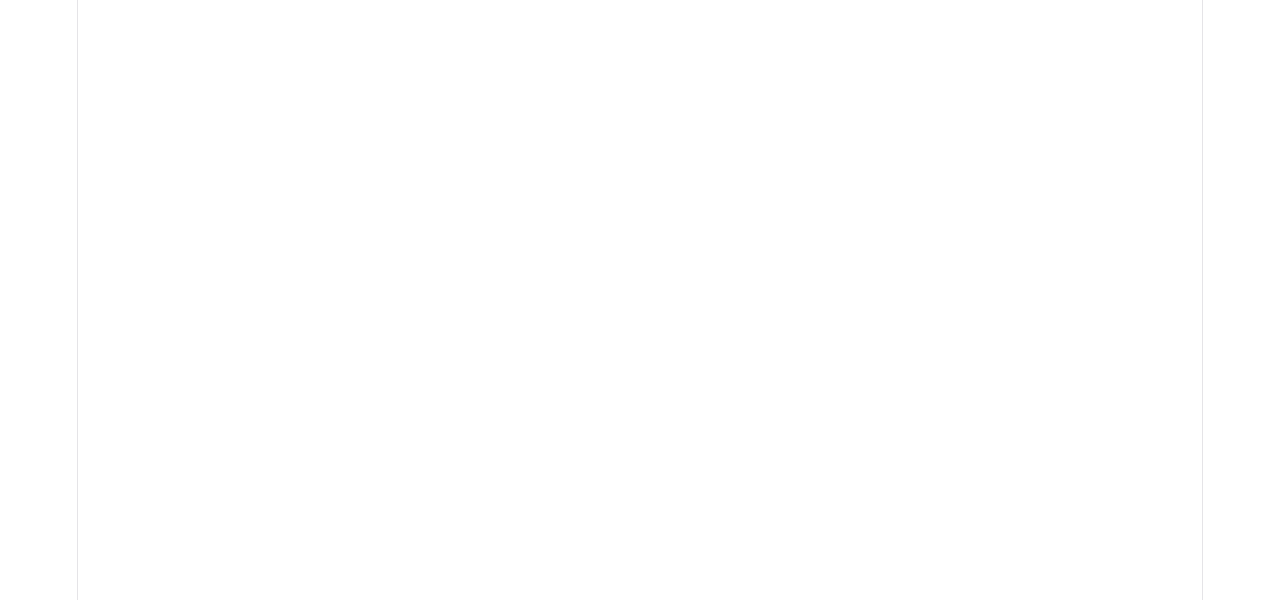
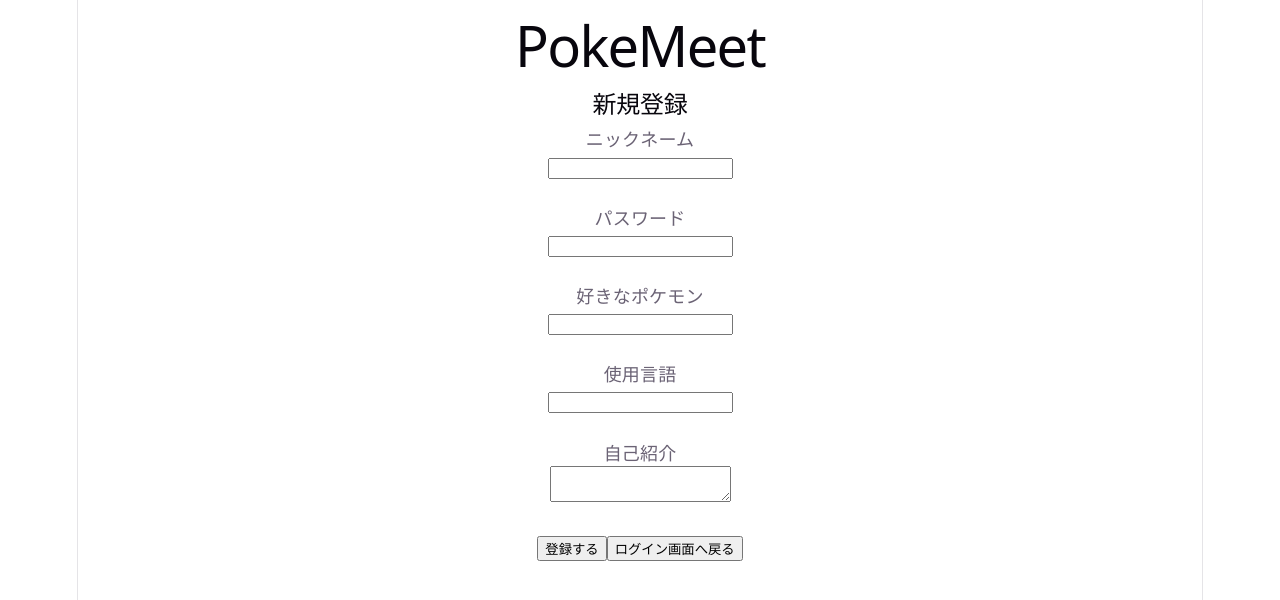
Before and after one commit to HenryChung81/pokemeet, a React app in the folder frontend/: page /register in a window 1280 px wide. Before the commit this address had no page. Shown: the top 600 px of the page. Built offline with nearby package versions, Linux system fonts and the light colour scheme; the HTML template or start-up script is replaced by a standard one.

Commit message:
ユーザー新規登録を追加

```diff
--- a/frontend/src/App.tsx
+++ b/frontend/src/App.tsx
@@ -8,6 +8,7 @@ import {
 
 // 各ページを読み込む
 import LoginPage from "./pages/LoginPage";
+import RegisterPage from "./pages/RegisterPage";
 import UsersPage from "./pages/UsersPage";
 import ProfilePage from "./pages/ProfilePage";
 import UserDetailPage from "./pages/UserDetailPage";
@@ -27,10 +28,6 @@ function App() {
           ログイン画面
           ========================= */}
 
-      {/*
-        ログイン画面は、
-        ログインしていなくてもアクセスできる。
-      */}
       <Route
         path="/"
         element={<LoginPage />}
@@ -38,15 +35,23 @@ function App() {
 
 
       {/* =========================
+          新規登録画面
+          ========================= */}
+
+      {/*
+        新規登録はログインしていなくても
+        アクセスできる。
+      */}
+      <Route
+        path="/register"
+        element={<RegisterPage />}
+      />
+
+
+      {/* =========================
           ユーザー一覧
           ========================= */}
 
-      {/*
-        ユーザー一覧はログインが必要。
-
-        ProtectedRouteで囲むことで、
-        JWTがない場合はログイン画面へ戻す。
-      */}
       <Route
         path="/users"
         element={
@@ -61,13 +66,6 @@ function App() {
           ユーザー詳細
           ========================= */}
 
-      {/*
-        /users/5
-        /users/10
-        のようなURL。
-
-        ここもログインが必要。
-      */}
       <Route
         path="/users/:userId"
         element={
@@ -82,10 +80,6 @@ function App() {
           マイプロフィール
           ========================= */}
 
-      {/*
-        自分のプロフィールを見る場合も
-        ログインが必要。
-      */}
       <Route
         path="/profile"
         element={
--- a/frontend/src/pages/LoginPage.tsx
+++ b/frontend/src/pages/LoginPage.tsx
@@ -1,27 +1,68 @@
+// Reactの状態管理機能を読み込む
 import { useState } from "react";
+
+// React Routerから、
+// 別のページへ移動するための機能を読み込む
 import { useNavigate } from "react-router-dom";
 
 
+// FastAPIのログインAPIが返してくるデータの型
+interface LoginResponse {
+
+  // ログイン成功時に返されるJWT
+  access_token?: string;
+
+  // トークンの種類
+  token_type?: string;
+
+  // ログイン成功メッセージ
+  message?: string;
+
+  // FastAPIでエラーが発生した場合
+  detail?: string;
+}
+
+
+// ログイン画面のコンポーネント
 function LoginPage() {
-  const [nickname, setNickname] = useState("");
-  const [password, setPassword] = useState("");
-  const [message, setMessage] = useState("");
 
-  // 画面移動に使う
+  // ニックネームを管理するstate
+  const [nickname, setNickname] =
+    useState("");
+
+
+  // パスワードを管理するstate
+  const [password, setPassword] =
+    useState("");
+
+
+  // ログイン結果などのメッセージ
+  const [message, setMessage] =
+    useState("");
+
+
+  // ページ移動に使う
   const navigate = useNavigate();
 
 
-  const handleLogin = async () => {
+  // ログインボタンを押したときに実行する
+  const handleLogin = async (): Promise<void> => {
+
     try {
+
+      // FastAPIのログインAPIへアクセスする
       const response = await fetch(
         "http://127.0.0.1:8000/login",
         {
+          // ログインなのでPOSTを使用する
           method: "POST",
 
+          // JSON形式で送信する
           headers: {
             "Content-Type": "application/json",
           },
 
+          // ニックネームとパスワードを送信する
           body: JSON.stringify({
             nickname: nickname,
             password: password,
@@ -29,25 +70,49 @@ function LoginPage() {
         }
       );
 
-      const data = await response.json();
 
+      // FastAPIから返されたJSONを取得する
+      const data: LoginResponse =
+        await response.json();
+
+
+      // ログインに失敗した場合
       if (!response.ok) {
+
         setMessage(
-          data.detail || "ログインに失敗しました"
+          data.detail ||
+          "ログインに失敗しました"
         );
+
         return;
       }
 
-      // JWTを保存
+
+      // JWTが存在しない場合
+      if (!data.access_token) {
+
+        setMessage(
+          "アクセストークンを取得できませんでした"
+        );
+
+        return;
+      }
+
+
+      // JWTをlocalStorageに保存する
       localStorage.setItem(
         "access_token",
         data.access_token
       );
 
-      // ユーザー一覧ページへ移動
+
+      // ログイン成功後、
+      // ユーザー一覧ページへ移動する
       navigate("/users");
 
     } catch (error) {
+
+      // 通信エラーなどが発生した場合
       console.error(error);
 
       setMessage(
@@ -57,43 +122,89 @@ function LoginPage() {
   };
 
 
+  // 画面に表示する内容
   return (
     <div>
+
+      {/* アプリのタイトル */}
       <h1>PokeMeet</h1>
 
+
+      {/* ページタイトル */}
       <h2>ログイン</h2>
 
+
+      {/* ニックネーム入力欄 */}
       <div>
-        <label>ニックネーム</label>
+
+        <label>
+          ニックネーム
+        </label>
+
+        <br />
 
         <input
           type="text"
           value={nickname}
           onChange={(event) =>
-            setNickname(event.target.value)
+            setNickname(
+              event.target.value
+            )
           }
         />
+
       </div>
 
+
+      <br />
+
+
+      {/* パスワード入力欄 */}
       <div>
-        <label>パスワード</label>
+
+        <label>
+          パスワード
+        </label>
+
+        <br />
 
         <input
           type="password"
           value={password}
           onChange={(event) =>
-            setPassword(event.target.value)
+            setPassword(
+              event.target.value
+            )
           }
         />
+
       </div>
 
+
+      <br />
+
+
+      {/* ログインボタン */}
       <button onClick={handleLogin}>
         ログイン
       </button>
 
+
+      {/* 新規登録画面へ移動するボタン */}
+      <button
+        onClick={() => navigate("/register")}
+      >
+        新規登録
+      </button>
+
+
+      {/* ログイン結果やエラーメッセージ */}
       <p>{message}</p>
+
     </div>
   );
 }
 
+
+// LoginPageを他のファイルから使用できるようにする
 export default LoginPage;
--- /dev/null
+++ b/frontend/src/pages/RegisterPage.tsx
@@ -0,0 +1,280 @@
+// Reactの状態管理機能を読み込む
+import { useState } from "react";
+
+// React Routerから、
+// ページ移動に使う機能を読み込む
+import { useNavigate } from "react-router-dom";
+
+
+// ユーザー登録APIが返すデータの型
+interface RegisterResponse {
+
+  // 登録成功時のメッセージ
+  message?: string;
+
+  // FastAPIでエラーが発生した場合のメッセージ
+  detail?: string;
+}
+
+
+// ユーザー登録画面
+function RegisterPage() {
+
+  // ニックネームを管理するstate
+  const [nickname, setNickname] = useState("");
+
+
+  // パスワードを管理するstate
+  const [password, setPassword] = useState("");
+
+
+  // 好きなポケモンを管理するstate
+  const [favoritePokemon, setFavoritePokemon] =
+    useState("");
+
+
+  // 使用言語を管理するstate
+  const [language, setLanguage] =
+    useState("");
+
+
+  // 自己紹介を管理するstate
+  const [introduction, setIntroduction] =
+    useState("");
+
+
+  // エラーメッセージなどを管理するstate
+  const [message, setMessage] = useState("");
+
+
+  // ページ移動に使う
+  const navigate = useNavigate();
+
+
+  // 登録ボタンを押したときに実行する処理
+  const handleRegister = async (): Promise<void> => {
+
+    try {
+
+      // FastAPIのユーザー登録APIへアクセスする
+      const response = await fetch(
+        "http://127.0.0.1:8000/users",
+        {
+          // ユーザー登録なのでPOSTを使用する
+          method: "POST",
+
+          // JSON形式でデータを送信する
+          headers: {
+            "Content-Type": "application/json",
+          },
+
+          // 入力されたユーザー情報をJSONに変換する
+          body: JSON.stringify({
+            nickname: nickname,
+            password: password,
+            favorite_pokemon:
+              favoritePokemon || null,
+            language:
+              language || null,
+            introduction:
+              introduction || null,
+          }),
+        }
+      );
+
+
+      // FastAPIから返されたJSONを取得する
+      const data: RegisterResponse =
+        await response.json();
+
+
+      // HTTPステータスが200番台ではない場合
+      if (!response.ok) {
+
+        setMessage(
+          data.detail ||
+          "ユーザー登録に失敗しました"
+        );
+
+        return;
+      }
+
+
+      // 登録成功
+      setMessage(
+        data.message ||
+        "ユーザーを登録しました"
+      );
+
+
+      // 少し待ってからログイン画面へ移動する
+      setTimeout(() => {
+        navigate("/");
+      }, 1000);
+
+    } catch (error) {
+
+      // 通信エラーなどが発生した場合
+      console.error(error);
+
+      setMessage(
+        "サーバーとの通信に失敗しました"
+      );
+    }
+  };
+
+
+  // 画面に表示する内容
+  return (
+    <div>
+
+      {/* アプリのタイトル */}
+      <h1>PokeMeet</h1>
+
+
+      {/* ページタイトル */}
+      <h2>新規登録</h2>
+
+
+      {/* ニックネーム */}
+      <div>
+
+        <label>
+          ニックネーム
+        </label>
+
+        <br />
+
+        <input
+          type="text"
+          value={nickname}
+          onChange={(event) =>
+            setNickname(event.target.value)
+          }
+        />
+
+      </div>
+
+
+      <br />
+
+
+      {/* パスワード */}
+      <div>
+
+        <label>
+          パスワード
+        </label>
+
+        <br />
+
+        <input
+          type="password"
+          value={password}
+          onChange={(event) =>
+            setPassword(event.target.value)
+          }
+        />
+
+      </div>
+
+
+      <br />
+
+
+      {/* 好きなポケモン */}
+      <div>
+
+        <label>
+          好きなポケモン
+        </label>
+
+        <br />
+
+        <input
+          type="text"
+          value={favoritePokemon}
+          onChange={(event) =>
+            setFavoritePokemon(
+              event.target.value
+            )
+          }
+        />
+
+      </div>
+
+
+      <br />
+
+
+      {/* 使用言語 */}
+      <div>
+
+        <label>
+          使用言語
+        </label>
+
+        <br />
+
+        <input
+          type="text"
+          value={language}
+          onChange={(event) =>
+            setLanguage(event.target.value)
+          }
+        />
+
+      </div>
+
+
+      <br />
+
+
+      {/* 自己紹介 */}
+      <div>
+
+        <label>
+          自己紹介
+        </label>
+
+        <br />
+
+        <textarea
+          value={introduction}
+          onChange={(event) =>
+            setIntroduction(
+              event.target.value
+            )
+          }
+        />
+
+      </div>
+
+
+      <br />
+
+
+      {/* 登録ボタン */}
+      <button onClick={handleRegister}>
+        登録する
+      </button>
+
+
+      {/* ログイン画面へ戻る */}
+      <button
+        onClick={() => navigate("/")}
+      >
+        ログイン画面へ戻る
+      </button>
+
+
+      {/* メッセージ */}
+      <p>{message}</p>
+
+    </div>
+  );
+}
+
+
+// 他のファイルから使用できるようにする
+export default RegisterPage;
```
